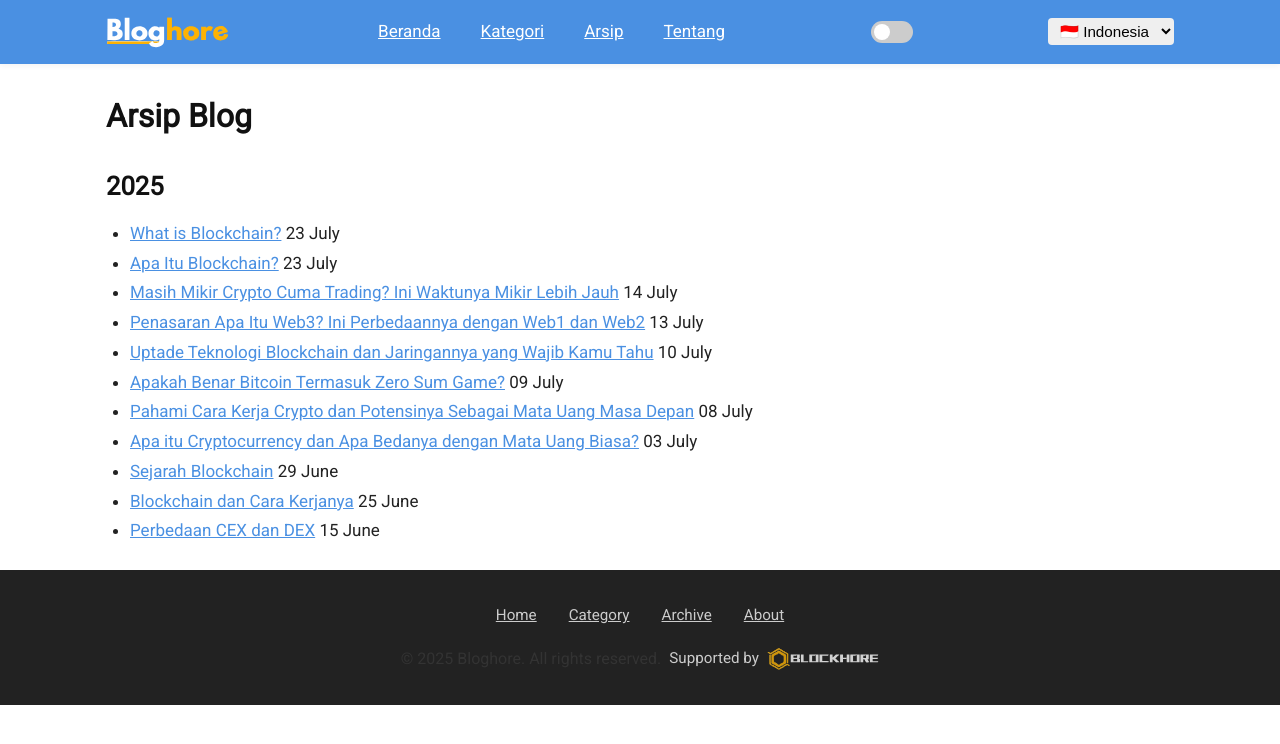
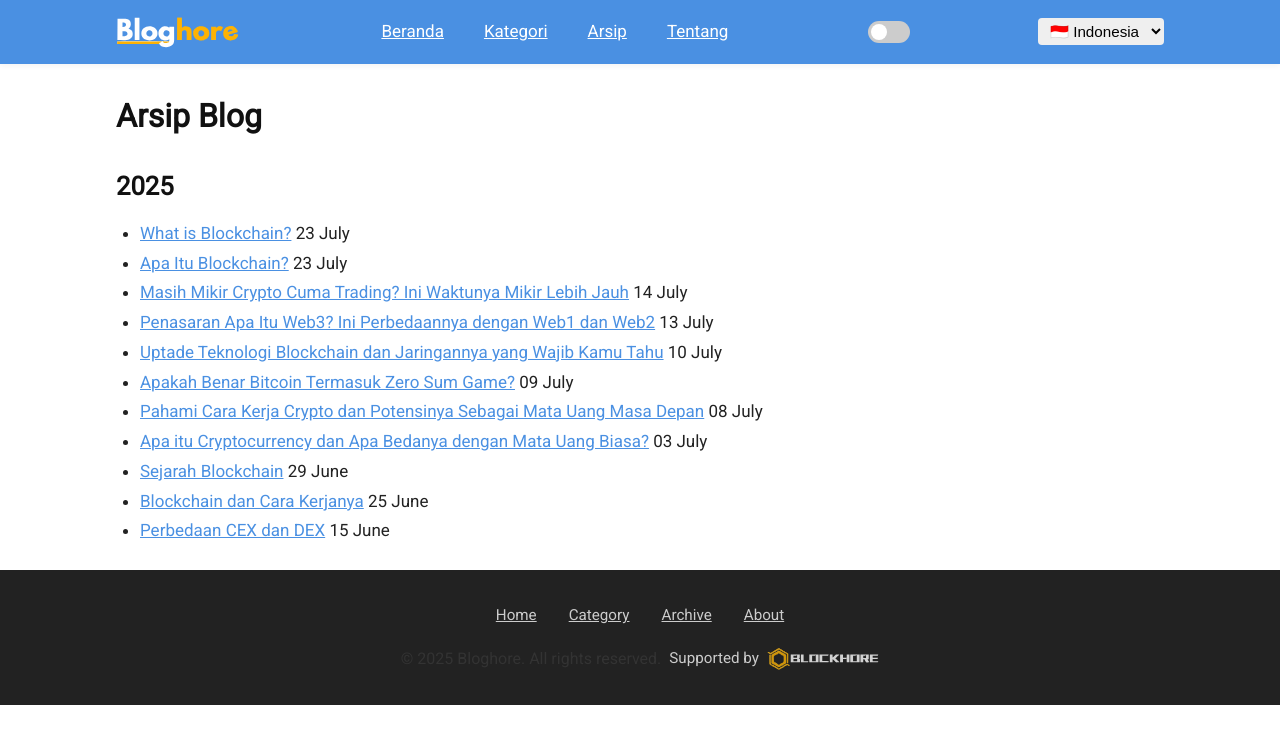
Before and after one commit to Blockhore/bloghore.github.io, a Jekyll site: the page built from pages/archive.html, in a window 1280 px wide. Shown: the top 744 px of the page. Built offline with Jekyll 4.4.1, drawn with Linux system fonts in a browser that asks for light colours.

Commit message:
Update _layout.scss

```diff
--- a/_sass/_layout.scss
+++ b/_sass/_layout.scss
@@ -1,7 +1,7 @@
 // assets/sass/_layout.scss
 
 .container {
-  max-width: 1100px;
+  max-width: 1080px;
   margin: 0 auto;
   padding: 0 1rem;
 }
```
